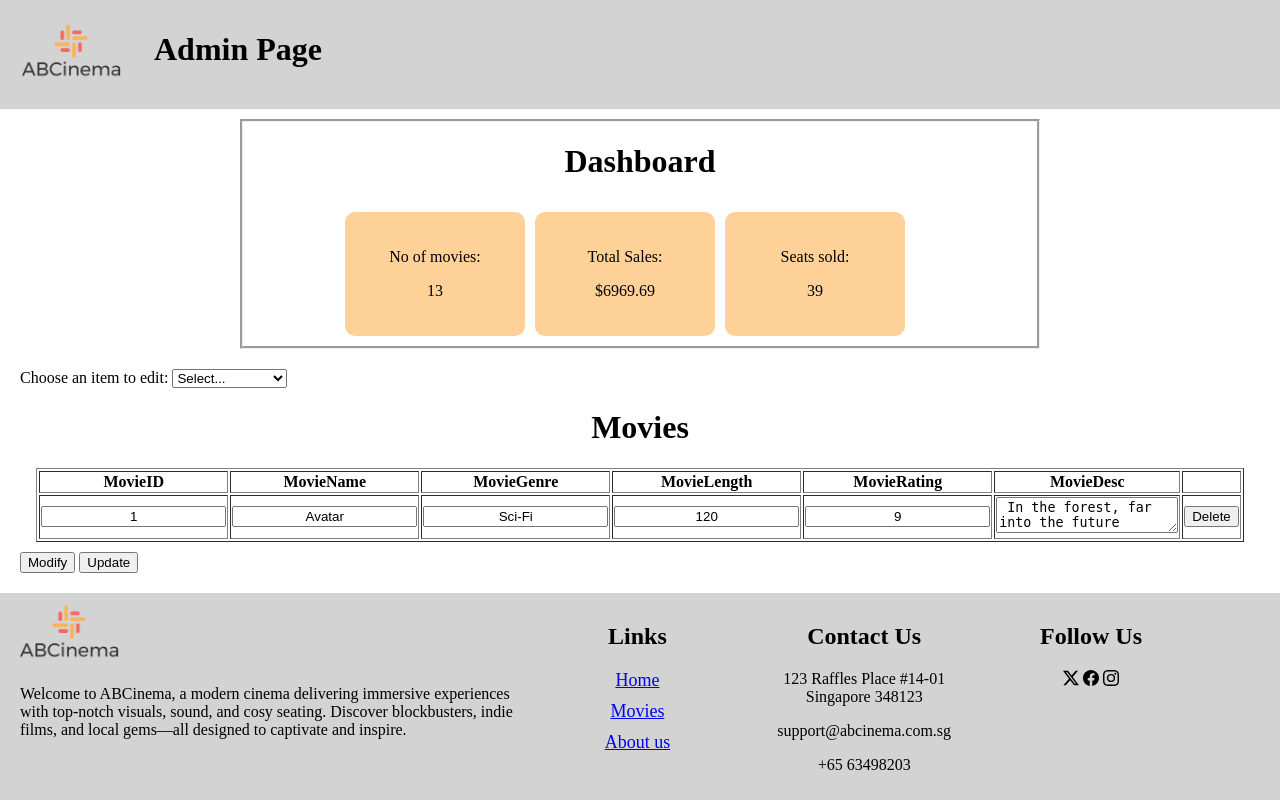
After one commit to mingzhi987/ABCinema, a PHP site: page /admin.html in a window 1280 px wide. The commit adds this page. Run offline with PHP 8.4, Linux system fonts and the light colour scheme.

Commit message:
update admin and checkout page

```diff
--- a/abcmovies.css
+++ b/abcmovies.css
@@ -2,6 +2,14 @@
 html, body {
     margin: 0px;
     padding: 0px;
+}
+body{
+  min-height: 100vh;
+  display: flex;
+  flex-direction: column;
+}
+footer {
+  margin-top: auto;
 }
 
 /* Add some basic styling */
@@ -79,18 +87,23 @@ hr.dotted {
   }
 
   .header-left a:hover{
-    text-decoration: underline;
+    background-color: rgba(252, 179, 84, 0.8);
+    color: black;
   }
 
   .header-right {
     float: right;
     align-items: center;
-    width:10%;
+    margin-right:5px;
   }
 
   .header-right img{
     width: 20px;
     margin: 20px;
+  }
+  .header-right a{
+    margin: 8px;
+    padding: 0px;
   }
 
    /* Change the background color on mouse-over */
@@ -131,6 +144,7 @@ hr.dotted {
 /* Hide the images by default */
 .mySlides {
   display: none;
+  width: 100%;
 }
 
 /* Next & previous buttons */
--- a/about_us.html
+++ b/about_us.html
@@ -6,6 +6,7 @@
     <meta name="viewport" content="width=device-width, initial-scale=1.0">
     <link rel="stylesheet" href="abcmovies.css">
     <link rel="stylesheet" href="about_us.css">
+    <link rel="icon" href="images/logo/logo.ico" type="image/x-icon">
     <title>About Us | ABCinema</title>
 </head>
 
--- /dev/null
+++ b/admin.css
@@ -0,0 +1,58 @@
+
+.admin-container{
+    margin: 20px;
+}
+.admin-container h1{
+    text-align: center;
+}
+#admin{
+    padding:0;
+    margin-left: 20px;
+}
+.movies-table{
+    flex:auto;
+    margin-left: auto;
+    margin-right: auto;
+    text-align: center;
+    margin-bottom: 10px;
+}
+.movies-table input{
+    text-align: center;
+}
+.dashboard{
+    flex:auto;
+    margin-left: auto;
+    margin-right: auto;
+    text-align: center;
+    content: "";
+    clear: both;
+    display: table;
+    border-style: groove;
+    box-shadow: inset;
+    margin-top: 10px;
+    min-width: 800px;
+}
+.dashboard-container{
+    flex:auto;
+    margin-left: auto;
+    margin-right: auto;
+    text-align: center;
+    content: "";
+    clear: both;
+    display: table;
+    min-width: 600px;
+}
+* {
+    box-sizing: border-box;
+  }
+
+  .box {
+    float: left;
+    width: 30%;
+    padding: 20px;
+    text-align: center;
+    margin:10px 5px;
+    border-radius: 10px;
+    font-family: bold;
+    background-color:rgba(252, 179, 84, 0.6);
+  }
--- /dev/null
+++ b/admin.html
@@ -0,0 +1,167 @@
+<!DOCTYPE html>
+<html lang="en">
+
+<head>
+    <meta charset="UTF-8">
+    <meta name="viewport" content="width=device-width, initial-scale=1.0">
+    <link rel="icon" href="images/logo/logo.ico" type="image/x-icon">
+    <link rel="stylesheet" href="abcmovies.css">
+    <link rel="stylesheet" href="admin.css">
+    <title>Admin Page | ABCinema</title>
+</head>
+
+<body>
+    <!-- Nav bar -->
+    <div class="header">
+        <a href="movies.php">
+            <img class=logo src="images/logo/logo.png">
+        </a>
+        <div class="header-left" id="admin">
+            <h1>Admin Page</h1>
+        </div>
+        <div class="header-right">
+        </div>
+    </div>
+
+    <div>
+        <div class="dashboard">
+            <h1>Dashboard</h1>
+            <div class="dashboard-container">
+                <div class="box">
+                    <p>No of movies:</p>
+                    <p>13</p>
+                </div>
+                <div class="box">
+                    <p>Total Sales: </p>
+                    <p>$6969.69</p>
+                </div>
+                <div class="box">
+                    <p>Seats sold:</p>
+                    <p>39</p>
+                </div>
+            </div>
+        </div>
+        <div class="admin-container">
+            <form id="myForm">
+            <label for="function">Choose an item to edit:</label>
+            <select name="function" id="function-id">
+            <option value="empty">Select...</option>
+            <option value="movies">Movies</option>
+            <option value="screeningtime2">Screening Time</option>
+            </select>
+            <h1>Movies</h1>
+            <table border="1" class="movies-table">
+                <tr>
+                <th>MovieID</th>
+                <th>MovieName</th>
+                <th>MovieGenre</th>
+                <th>MovieLength</th>
+                <th>MovieRating</th>
+                <th>MovieDesc</th>
+                <th></th>
+                </tr>
+                <tr>
+                <td><input type="text" value="1" readonly></td>
+                <td><input type="text" value="Avatar" readonly></td>
+                <td><input type="text" value="Sci-Fi" readonly></td>
+                <td><input type="text" value="120" readonly></td>
+                <td><input type="text" value="9" readonly></td>
+                <td><textarea readonly> In the forest, far into the future</textarea></td>
+                <td>
+                    <button type="button" onclick="alert('Item Deleted')">Delete</button>
+                </td>
+                </tr>
+            </table>
+            <button type="button" id="modifyButton">Modify</button>
+            <button type="button" id="updateButton" onclick="alert('Changes Updated')">Update</button>
+        </div>
+        <!--
+            <h1>Screening Time</h1>
+            <table border="1" class="movies-table">
+                <tr>
+                <th>ScreenTimeID</th>
+                <th>ScreenTimeDate</th>
+                <th>ScreenTimeCost</th>
+                <th>SeatingLocation</th>
+                <th>ScreeningMovie</th>
+                <th>Delete Item</th>
+                </tr>
+                <tr>
+                <td>1</td>
+                <td>23/12/2024 15:00</td>
+                <td>15.00</td>
+                <td>2</td>
+                <td>Avatar</td>
+                <td>
+                    <button type="button" onclick="alert('Item Deleted')">Delete</button>
+                </td>
+                </tr>
+            </table>
+            <button type="button" onclick="">Modify</button>
+            <button type="button" onclick="alert('Changes Updated')">Update</button>
+        </div>
+        -->
+    </div>
+</body>
+    <main style="flex-grow: 1;">
+    <!-- Footer -->
+    <footer>
+        <div class="footer-container">
+            <div class="row">
+                <div class="column-1"><img class="logo" src="images/logo/logo.png">
+                    <div class="footer-summary">Welcome to ABCinema, a modern cinema delivering immersive experiences with top-notch visuals, sound, and cosy seating. Discover blockbusters, indie films, and local gems—all designed to captivate and inspire.
+                    </div>
+                </div>
+
+                <div class="column-2">
+                    <h2>Links</h2>
+                        <p class="footer-links"><a href="http://demo.amytheme.com/movie/demo/elementor-single-cinema/" aria-current="page">Home</a></p>
+                        <p class="footer-links"><a href="http://demo.amytheme.com/movie/demo/elementor-single-cinema/coming-soon/">Movies</a></p>
+                        <p class="footer-links"><a href="http://demo.amytheme.com/movie/demo/elementor-single-cinema/top-rated/">About us</a></p>
+                </div>
+
+                <div class="column-2">
+                    <h2>Contact Us</h2>
+                    123 Raffles Place #14-01 <br> Singapore 348123
+                    <p>support@abcinema.com.sg
+                    <p>+65 63498203
+                </div>
+
+                <div class="column-2">
+                    <h2>Follow Us</h2>
+                    <img id="footer-icons" src="images/icons/twitter-x.svg" alt="X (Twitter)" />
+                    <img id="footer-icons" src="images/icons/facebook.svg" alt="Facebook" />
+                    <img id="footer-icons" src="images/icons/instagram.svg" alt="Instagram" />
+                </div>
+            </div>
+        </div>
+        </div>
+    </main>
+    </footer>
+</footer>
+
+<script>
+    // Get all text inputs and textareas in the form
+    const inputs = document.querySelectorAll("#myForm input[type='text'], #myForm textarea");
+    const modifyButton = document.getElementById("modifyButton");
+    const updateButton = document.getElementById("updateButton");
+
+    // Function to make inputs editable
+    function enableEditing() {
+        inputs.forEach(input => input.readOnly = false);
+    }
+
+    // Function to make inputs readonly
+    function disableEditing() {
+        inputs.forEach(input => input.readOnly = true);
+    }
+
+    // Event listeners for buttons
+    modifyButton.addEventListener("click", enableEditing);
+    updateButton.addEventListener("click", disableEditing);
+
+    // Set inputs to readonly by default
+    disableEditing();
+</script>
+
+</html>
--- a/cart.css
+++ b/cart.css
@@ -2,7 +2,7 @@
 .container {
     width: 100%;
     max-width: 1600px;
-    margin: 20px 20% 20px 20%;
+    margin: 48px auto;
     padding: 20px;
     box-shadow: 0px 4px 8px rgba(0, 0, 0, 0.2);
     background-color: #fff;
@@ -72,7 +72,6 @@ th {
     display: block;
     width: 100%;
     padding: 12px;
-    background-color: #28a745;
     color: white;
     text-align: center;
     border: none;
```
Also changed, not shown: checkout.html (+17 -12 lines), movies.html (+8 -11 lines), images/logo/logo.ico (added), images/logo/logo2.png (added), 3 other files.
